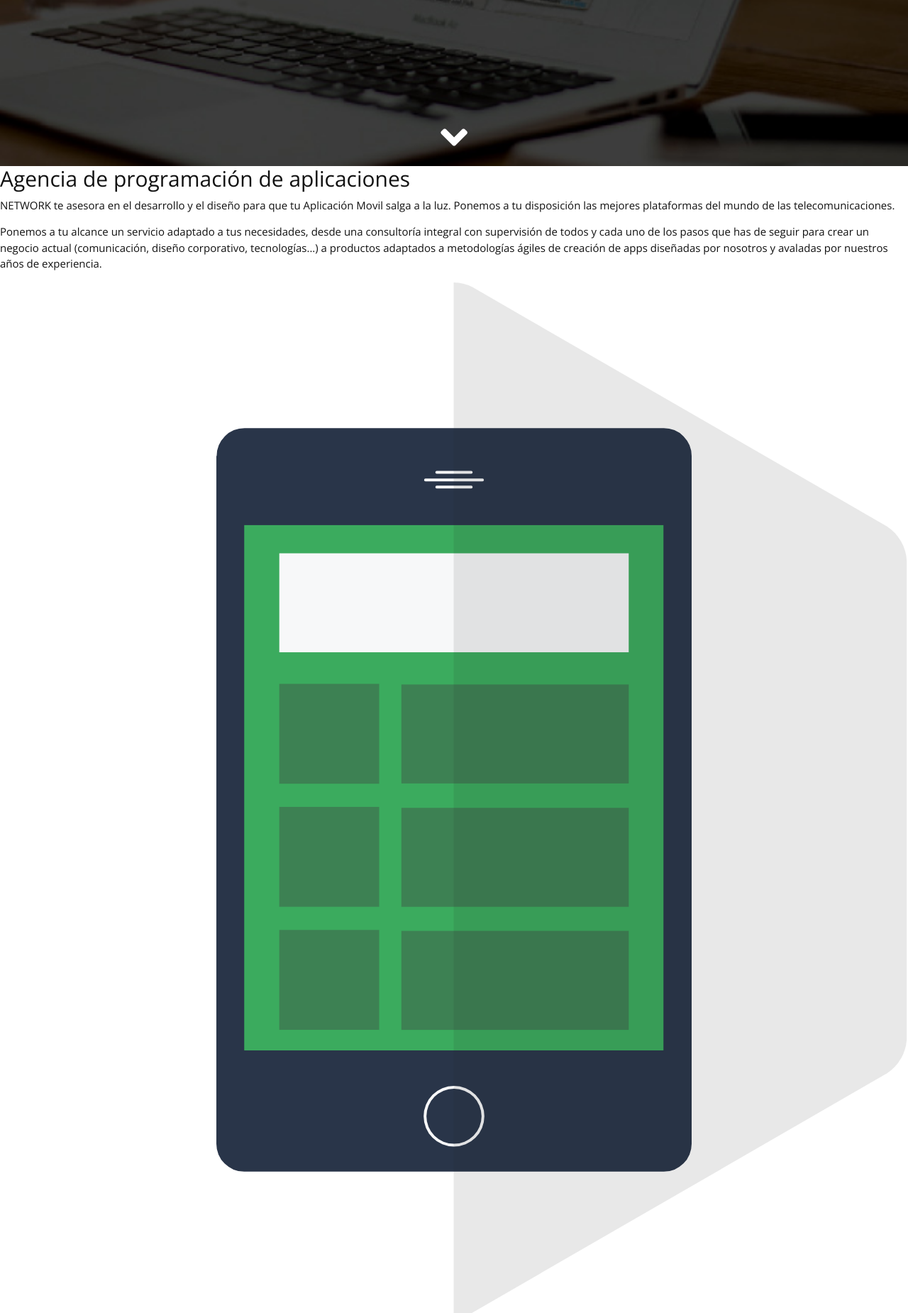
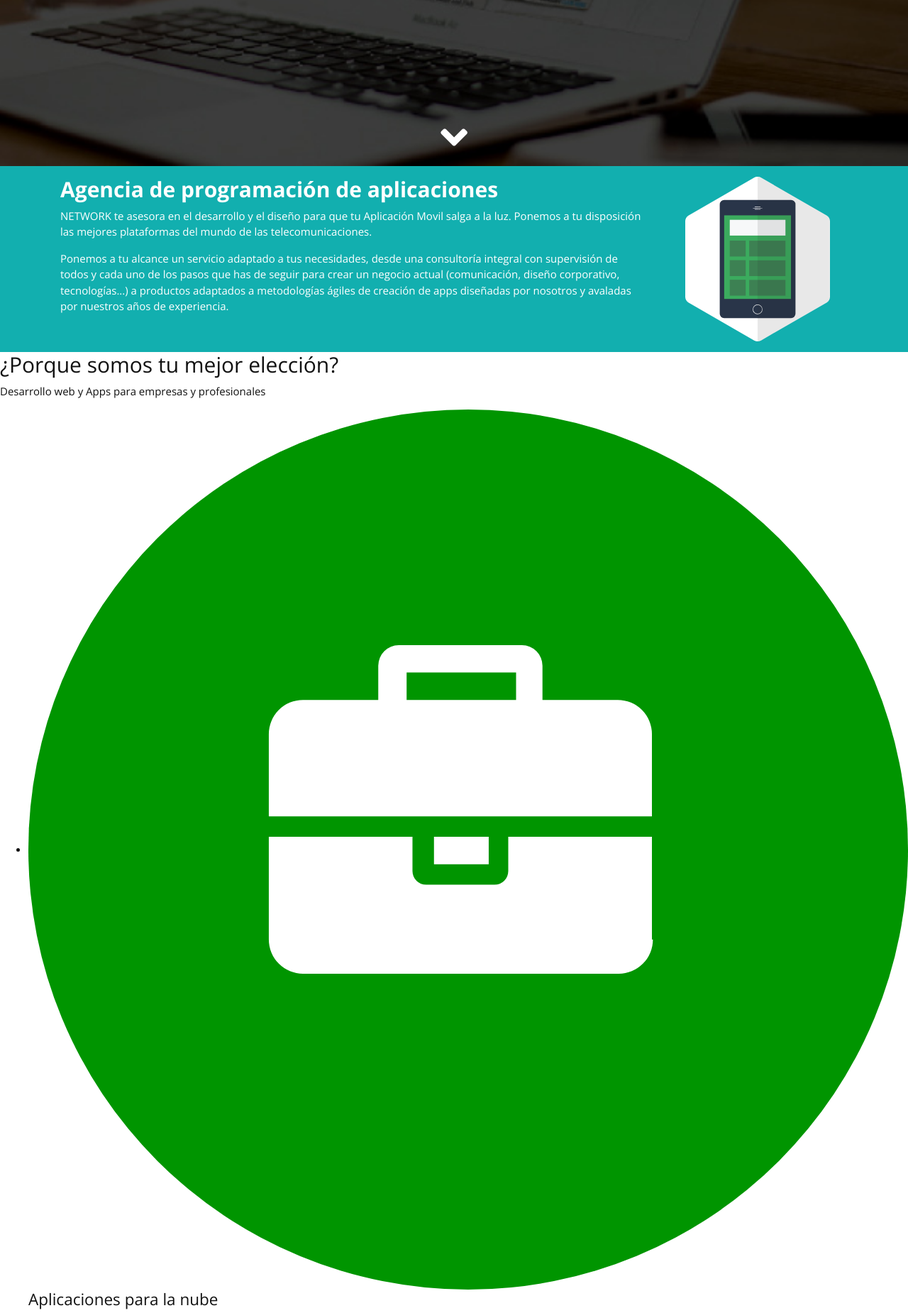
Before and after one commit to devsantoshm/bs4-maquetacion, a PHP site: page / in a window 1280 px wide. Shown: the part 566-2416 px from the top of the page at 71% size. Run offline with PHP 8.4, Linux system fonts and the light colour scheme.

Commit message:
bloque de agencia, dando estilos

```diff
--- a/css/estilos.css
+++ b/css/estilos.css
@@ -169,3 +169,13 @@ body {
   to {
     -webkit-transform: translateY(0);
             transform: translateY(0); } }
+/* SECCIÓN AGENCIA */
+.agencia {
+  background: #12AFAF;
+  color: #fff; }
+
+.agencia img {
+  width: 80%;
+  margin: 0 auto;
+  display: block;
+  /* Para centrar la imagen se convierte en bloque */ }
--- a/index.php
+++ b/index.php
@@ -55,11 +55,20 @@
          <a href="#agencia"> <i class="fa fa-angle-down" aria-hidden="true"></i></a>
      </div>
    </section>
-   <section class="agencia" id="agencia">
-      <h2>Agencia de programación de aplicaciones</h2>
-      <p>NETWORK te asesora en el desarrollo y el diseño para que tu Aplicación Movil salga a la luz. Ponemos a tu disposición las mejores plataformas del mundo de las telecomunicaciones.</p>
-      <p>Ponemos a tu alcance un servicio adaptado a tus necesidades, desde una consultoría integral con supervisión de todos y cada uno de los pasos que has de seguir para crear un negocio actual (comunicación, diseño corporativo, tecnologías...) a productos adaptados a metodologías ágiles de creación de apps diseñadas por nosotros y avaladas por nuestros años de experiencia.</p>
-      <img src="images/agencia.svg" alt="La agencia">
+   <section class="agencia py-3" id="agencia">
+      <div class="container">
+         <div class="row">
+            <!-- Se omite poner col-xs-12 por que ya lo considera el 100% de ancho automáticamente -->
+            <div class="col-md-8 col-xl-9">
+               <h2 class="text-center text-md-left font-weight-bold">Agencia de programación de aplicaciones</h2>
+               <p>NETWORK te asesora en el desarrollo y el diseño para que tu Aplicación Movil salga a la luz. Ponemos a tu disposición las mejores plataformas del mundo de las telecomunicaciones.</p>
+               <p>Ponemos a tu alcance un servicio adaptado a tus necesidades, desde una consultoría integral con supervisión de todos y cada uno de los pasos que has de seguir para crear un negocio actual (comunicación, diseño corporativo, tecnologías...) a productos adaptados a metodologías ágiles de creación de apps diseñadas por nosotros y avaladas por nuestros años de experiencia.</p>
+            </div>
+            <div class="col-md-4 col-xl-3">
+               <img src="images/agencia.svg" alt="La agencia">
+            </div>
+         </div>
+      </div>
    </section>
    <section class="tu-mejor-eleccion">
       <h2>¿Porque somos <span>tu mejor elección?</span></h2>
--- a/scss/estilos.scss
+++ b/scss/estilos.scss
@@ -134,3 +134,14 @@ body{
         transform: translateY(0);
     }
 }
+
+/* SECCIÓN AGENCIA */
+.agencia{
+	background: $principal;
+	color: #fff;
+}
+.agencia img{
+	width: 80%;
+	margin: 0 auto;
+	display: block; /* Para centrar la imagen se convierte en bloque */
+}
```
